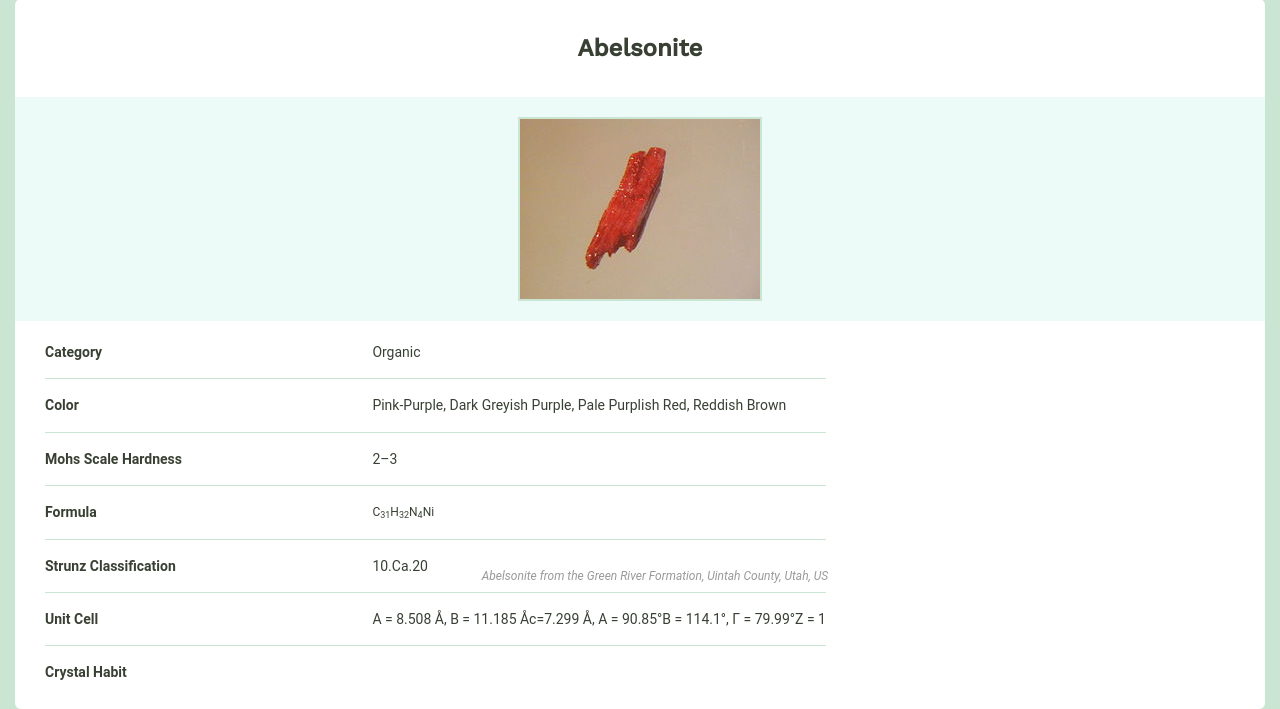
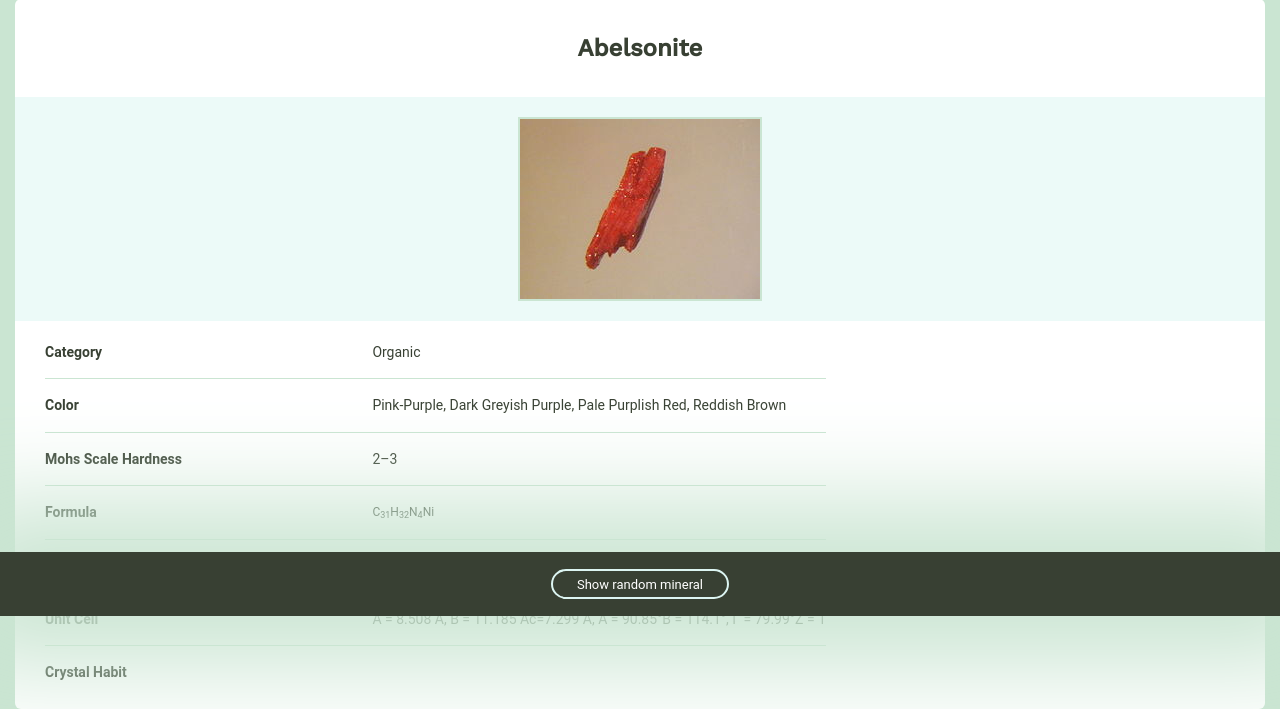
Before and after one commit to roman47/mineral_catalog, a Django app: page /minerals/2/ in a window 1280 px wide. Shown: the part 184-893 px from the top of the page. Run offline with Django 3.2, Linux system fonts and the light colour scheme; data comes from the database, SQL or seed files in the repository.

Commit message:
Fixing the random mineral button to live in layout.html and adding requirements.txt

```diff
--- a/courses/templates/courses/index.html
+++ b/courses/templates/courses/index.html
@@ -13,7 +13,5 @@
         {% endfor %}
       </ul>
     </div>
-  <div class="minerals__random">
-              <a class="minerals__anchor" href="{% url 'courses:detail' pk=rand %}">Show random mineral</a>
-            </div>
+
 {% endblock %}
--- a/courses/views.py
+++ b/courses/views.py
@@ -9,26 +9,35 @@
     courses = Course.objects.all()
     email = 'question@learning_site.com'
     return render(request, 'courses/course_list.html', {'courses': courses,
-                                                       'email':email})
+                                                        'email': email})
+
+
 def course_detail(request, pk):
     course = get_object_or_404(Course, pk=pk)
     return render(request, 'courses/course_detail.html', {'course': course})
+
 
 def step_detail(request, course_pk, step_pk):
     step = get_object_or_404(Step, course_id=course_pk, pk=step_pk)
     return render(request, 'courses/step_detail.html', {'step': step})
 
+
 def index(request):
     minerals = Mineral.objects.all()
     rand = random_mineral_pk
-    return render(request, 'courses/index.html', {'minerals': minerals, 'rand': rand})
+    return render(request, 'courses/index.html',
+                  {'minerals': minerals, 'rand': rand})
+
 
 def detail(request, pk):
     mineral = get_object_or_404(Mineral, pk=pk)
-    return render(request, 'courses/detail.html', {'mineral': mineral})
+    rand = random_mineral_pk
+    return render(request, 'courses/detail.html',
+                  {'mineral': mineral, 'rand': rand})
+
 
 def random_mineral_pk():
-      '''Gets a random primary key from the mineral table'''
-      count = Mineral.objects.latest('pk').pk
-      random_index = random.randint(0, count - 1)
-      return random_index
+    '''Gets a random primary key from the mineral table'''
+    count = Mineral.objects.latest('pk').pk
+    random_index = random.randint(0, count - 1)
+    return random_index
--- a/templates/layout.html
+++ b/templates/layout.html
@@ -43,4 +43,7 @@
             </nav>-->
             {% block content %}{% endblock %}
         </div>
+         <div class="minerals__random">
+              <a class="minerals__anchor" href="{% url 'courses:detail' pk=rand %}">Show random mineral</a>
+            </div>
 </html>
```
Also changed, not shown: requirements.txt (added, +33 -0 lines).
